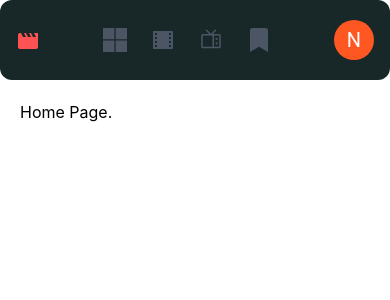
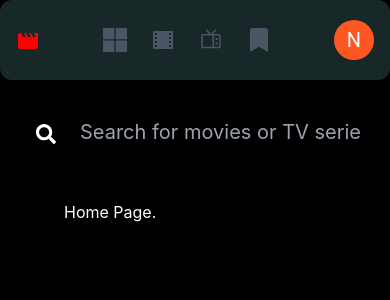
Before and after one commit to yashtibrewal/entertainment-app, a React (Create React App) app: page / in a window 390 px wide. Shown: the top 300 px of the page. Built offline with nearby package versions, Linux system fonts and the light colour scheme.

Commit message:
Search UI

```diff
--- a/src/App.css
+++ b/src/App.css
@@ -58,3 +58,30 @@
 
    }
  }
+
+ /* changing effect of input field as remove "X" */
+ input[type="search"]::-webkit-search-cancel-button {
+  display: none;
+}
+
+/* Fixing layout for App component */
+/* App.css */
+
+@media (max-width: 768px) {
+  .main-container {
+    flex-direction: column;
+  }
+
+  .flexing {
+    flex: 1;
+    max-height: calc(100vh - 56px); /* Adjusts for any navbar or search space */
+  }
+
+  .padding {
+    padding: 16px;
+  }
+
+  .md\:mt-8 {
+    margin-top: 32px; /* Adjust the margin to create space between search and content */
+  }
+}
--- a/src/App.js
+++ b/src/App.js
@@ -8,14 +8,26 @@ import TVSeries from "./pages/TVSeries";
 import SignUp from "./pages/SignUp";
 import Login from "./pages/Login";
 import Navbar from "./components/navbar";
+import Search from "./components/search";
 
 function App() {
   return (
     <BrowserRouter>
-      <div className="flex flex-col md:flex-row h-screen">
+
+      <div className="main-container flex flex-col md:flex-row min-h-screen bg-black text-white">
+        {/* Navbar */}
+        <div className="w-full md:w-16 h-auto md:h-screen">
           <Navbar />
+        </div>
 
-        <div className="flex-1 p-5 md:h-screen sm:h-auto">
+        <div className=" main-container flexing flex flex-col flex-1">
+          {/* Search Component */}
+          <div className="padding flex-shrink-0 p-4">
+            <Search />
+          </div>
+
+          {/* Routes */}
+          <div className="flexing flex-1 px-16 overflow-auto md:mt-8">
             <Routes>
               <Route index path="/" element={<HomePage />} />
               <Route path="/bookmark" element={<Bookmarks />} />
@@ -26,6 +38,7 @@ function App() {
             </Routes>
           </div>
         </div>
+      </div>
     </BrowserRouter>
   );
 }
--- a/src/components/navbar.jsx
+++ b/src/components/navbar.jsx
@@ -13,7 +13,7 @@ const Navbar = () => {
     <div className="nav-container w-full md:w-16 h-14 md:h-screen md:ml-5 py-10 rounded-xl flex flex-col md:flex-col items-center justify-between sm:w-screen sm:flex sm:flex-row sm:px-7 sm:ml-0 bg-[#182828]">
       {/* logo container */}
       <div className="logo-container ">
-        <MovieCreationIcon className="text-userIconColor h-[40px] w-[40px]" />
+        <MovieCreationIcon className="text-userHover h-[40px] w-[40px]" />
       </div>
 
       {/* icon container */}
@@ -21,22 +21,22 @@ const Navbar = () => {
 
         {/* Home Icon Link */}
         <Link to="/" className="group">
-          <SiWindows11 className="text-userTextColor group-hover:text-userHoverColor group-focus:text-userHoverColor text-2xl" />
+          <SiWindows11 className="text-userTextColor group-hover:text-userHover group-focus:text-userHoverColor text-2xl" />
         </Link>
 
         {/* Movies Icon Link */}
         <Link to="/movies" className="group">
-          <RiFilmFill className="text-userTextColor group-hover:text-userHoverColor group-focus:text-userHoverColor text-2xl" />
+          <RiFilmFill className="text-userTextColor group-hover:text-userHover group-focus:text-userHoverColor text-2xl" />
         </Link>
 
         {/* Serial or TV Icon Link */}
         <Link to="/tv-series" className="group">
-          <PiTelevision className="text-userTextColor group-hover:text-userHoverColor group-focus:text-userHoverColor text-2xl" />
+          <PiTelevision className="text-userTextColor group-hover:text-userHover group-focus:text-userHoverColor text-2xl" />
         </Link>
 
         {/* Bookmark Icon Link */}
         <Link to="/bookmark" className="group">
-          <FaBookmark className="text-userTextColor group-hover:text-userHoverColor group-focus:text-userHoverColor text-2xl" />
+          <FaBookmark className="text-userTextColor group-hover:text-userHover group-focus:text-userHoverColor text-2xl" />
         </Link>
       </div>
 
--- a/src/components/search.jsx
+++ b/src/components/search.jsx
@@ -1,7 +1,26 @@
+import { FaSearch } from "react-icons/fa";
+import "../App.css"
+
+
 export default function Search () {
   return (
-    <div>
-      Search bar
+    <div className="flex gap-2 justify-center  mt-4 ml-4 sm:justify-start sm:ml-8">
+     <div>
+     <FaSearch
+     className="w-7 h-5 mt-3 text-white "
+      />
+
+     </div>
+     <div>
+     <input
+  type="search"
+  name="search"
+  id="search"
+  autoFocus
+  placeholder="Search for movies or TV series"
+  className="h-10 w-full sm:w-96 min-w-[200px] text-xl bg-black text-white outline-none px-3"
+/>
+     </div>
     </div>
   )
 }
--- a/src/index.css
+++ b/src/index.css
@@ -15,3 +15,12 @@ code {
   font-family: source-code-pro, Menlo, Monaco, Consolas, 'Courier New',
     monospace;
 }
+
+ /* media Query for Search bar */
+
+ @media (max-width: 768) {
+  .search-icon {
+    color: #34282a;
+    }
+
+   }
--- a/tailwind.config.js
+++ b/tailwind.config.js
@@ -10,6 +10,7 @@ module.exports = {
         userTextColor: '#4B5563', // Slate color for icons (default)
         userHoverColor: '#ffffff', // Hover effect color for icons
         userAvatarColor: '#FF5722', // Custom color for avatar background
+        userHover:'#ff0000'
       },
       spacing: {
         userIconSize: '40px', // Custom size for the MovieCreation icon
```
Lines whose indentation alone changed are shown as unchanged.
